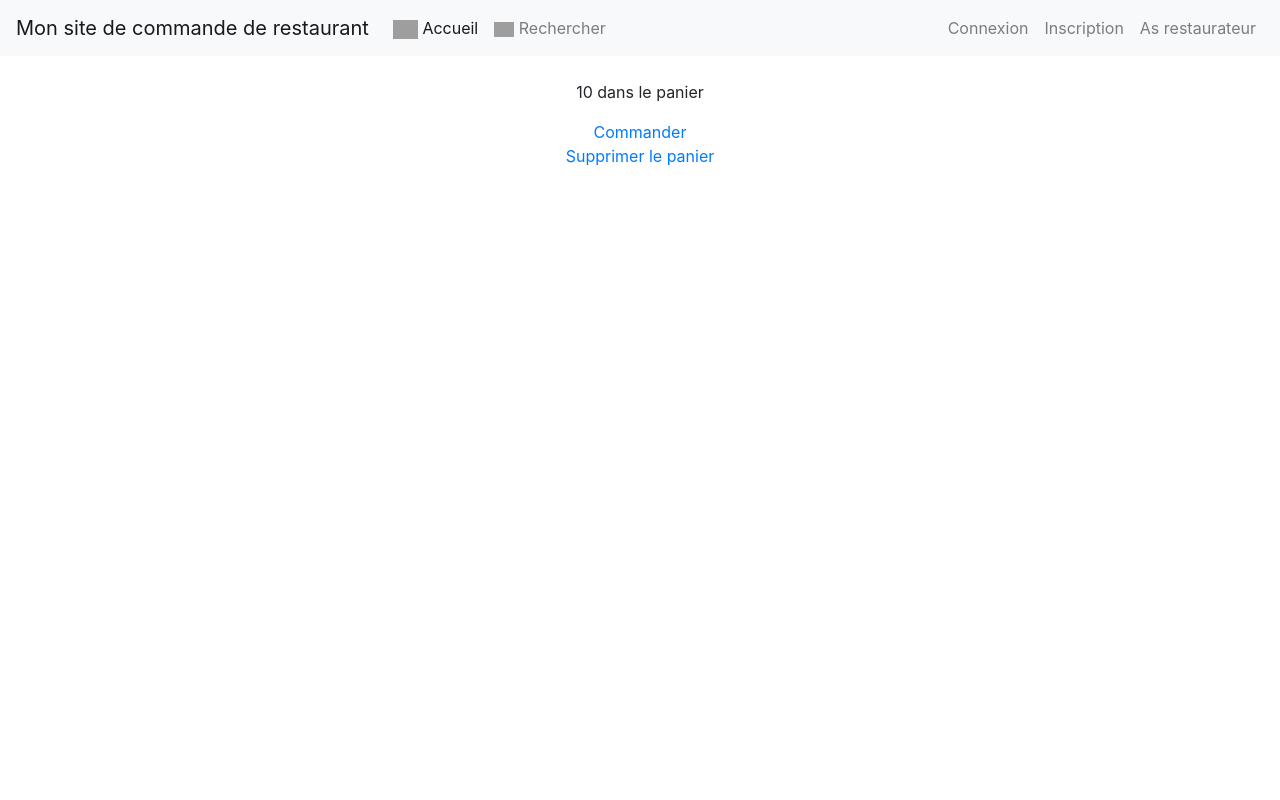
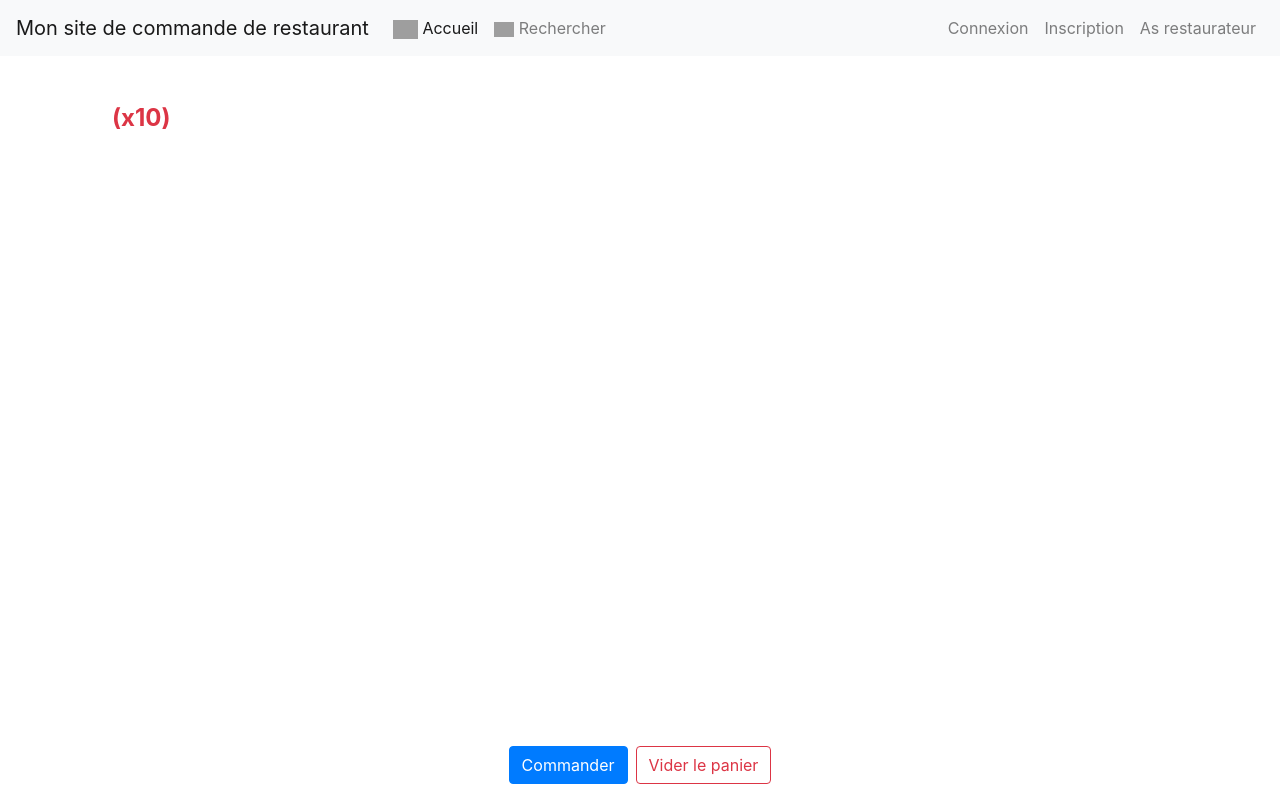
Before and after one commit to KCaziz/PFE, a Django app: template resto/templates/app1/cart.html in a window 1280 px wide. Run offline with Django 4.2, Linux system fonts and the light colour scheme; the template is opened without the code that fills it: values that come from a table or form of the project are taken from there, others are empty; data comes from the database, SQL or seed files in the repository; both versions use the stored data as it was after the commit; tables that the repository leaves empty hold one stand-in row (values such as "Sample post"); some libraries are stand-ins or nearby versions; grey boxes are pictures that could not be loaded.

Commit message:
css de panier + commandes dans restaurateur ne marche pas

```diff
--- a/resto/app1/models.py
+++ b/resto/app1/models.py
@@ -71,11 +71,10 @@
 
     def delete(self, *args, **kwargs):
         for order in self.orders.all():
-            order.save()
+            order.delete()
 
         self.orders.clear()
         super().delete(*args, **kwargs)
-
 
 class Avis(models.Model):
     restaurant = models.ForeignKey(Restaurant, on_delete=models.CASCADE, related_name='avis')
--- a/resto/templates/app1/avis_restaurant.html
+++ b/resto/templates/app1/avis_restaurant.html
@@ -45,9 +45,11 @@
                 </h4>
                 <h6 class="card-subtitle mb-2">{{a.date_avis}}</h6>
                 <p class="card-text">{{a.commentaire}}</p>
+                {%if user == a.auteur %}
                 <div class="mt-auto">
                     <a class="card-link btn btn-outline-danger" href="{% url 'supprimer_avis' a.id%}">Supprimer mon avis</a>
                 </div>
+                {%endif%}
             </div>
           </div>
           {% endfor %}
--- a/resto/templates/app1/cart.html
+++ b/resto/templates/app1/cart.html
@@ -1,20 +1,29 @@
 {% extends 'base.html' %}
 {% block content %}
-<center>
+
 {% if orders %}
-{% for order in orders %}
-    <h2>{{ order.product.name }}</h2>
-    {% if order.product.thumbnail%}
-    <img src="{{ order.product.thumbnail.url }}" alt="{{ order.product.name }} Thumbnail">
-    {% endif %}
-    <p>{{ order.quantity }} dans le panier</p>
-{% endfor %}
 
-<a href="{% url 'valider' %}">Commander</a>
-<br>
-<a href="{% url 'delete_cart' %}">Supprimer le panier</a>
-</center>
+<ul class="m-5">
+    {% for order in orders %}
+    <li style="display:block;clear:both;">
+        {% if order.product.thumbnail%}
+                <img src="{{ order.product.thumbnail.url }}" alt="" height="130" class="float-left mr-3">
+        {%else%}
+        {%endif%}
+        <h1 class="mt-4">{{ order.product.name }} <span class="text-danger" style="font-size: 60%; font-weight:bold;">(x{{ order.quantity }})</span> </h1>
+
+    </li>
+    {% endfor %}
+
+</ul>
+
+<div class="fixed-bottom bg-white p-3 d-flex justify-content-center">
+    <a href="{% url 'valider' %}" class="btn btn-primary d-inline-block mr-2">Commander</a>
+    <a href="{% url 'delete_cart' %}" class="btn btn-outline-danger d-inline-block">Vider le panier</a>
+</div>
+
 {% else %}
+
 <center>
 <h2>Votre panier est vide</h2>
 </center>
```
Also changed, not shown: resto/db.sqlite3.
